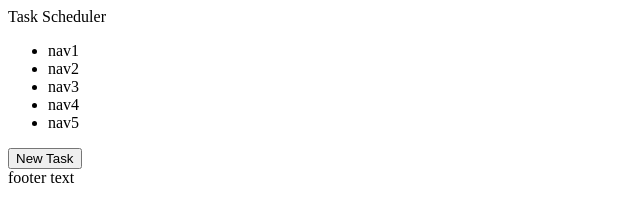
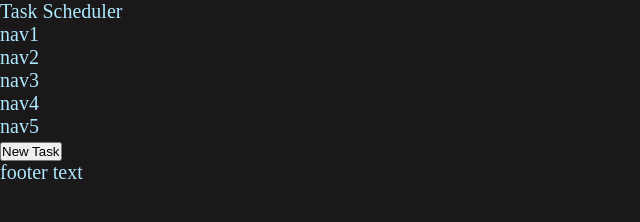
Before and after one commit to brennanjk/to-do-list, a website built with webpack: page dist/index.html in a window 1280 px wide. Shown: the whole page, without its empty margins (0-640 px from the left). Built offline with nearby package versions, Linux system fonts and the light colour scheme.

Commit message:
Create and link style sheet. Add base color and spacing styling

```diff
--- a/dist/index.html
+++ b/dist/index.html
@@ -4,6 +4,7 @@
   <meta charset="UTF-8">
   <meta http-equiv="X-UA-Compatible" content="IE=edge">
   <meta name="viewport" content="width=device-width, initial-scale=1.0">
+  <link rel="stylesheet" href="style.css">
   <title>To-do List</title>
 </head>
 <body>
--- /dev/null
+++ b/dist/style.css
@@ -0,0 +1,22 @@
+:root {
+    --text-color1: #aee8ff;
+    --bg-color1: #1a1818;
+}
+
+/* CSS reset */
+*,
+*::before,
+*::after {
+    box-sizing: border-box;
+    margin: 0;
+    padding: 0;
+}
+
+html {
+    font-size: 20px;
+}
+
+body {
+    color: var(--text-color1);
+    background-color: var(--bg-color1);
+}
```
